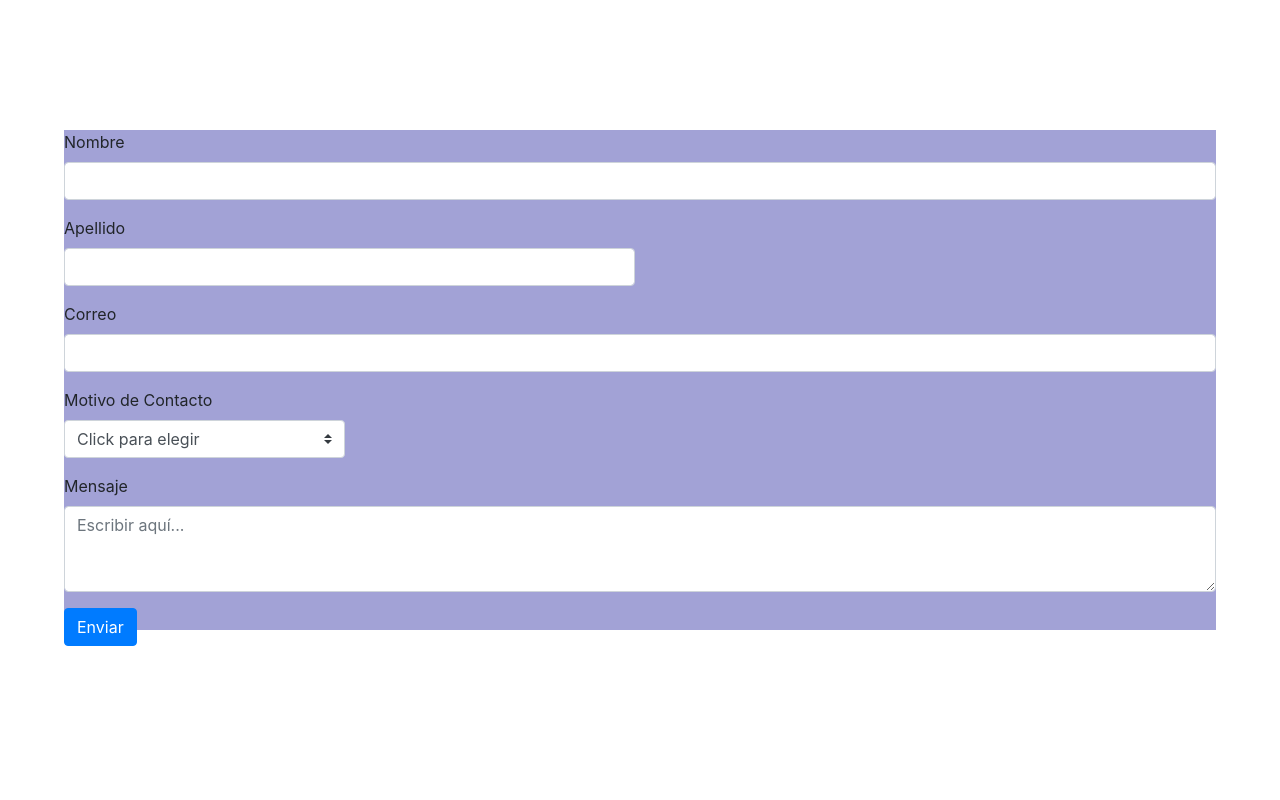
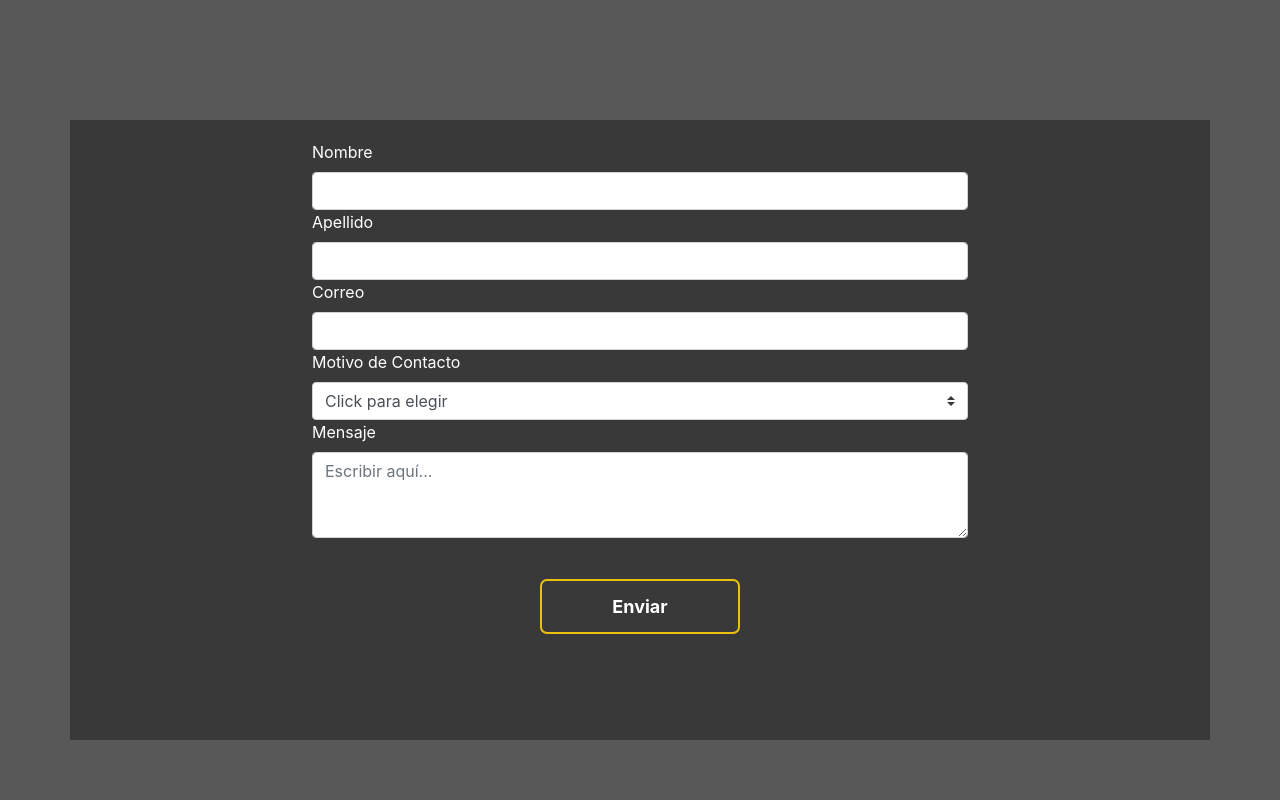
Before and after one commit to agustinfraile/webhoney, a website: page views/contacto.html in a window 1280 px wide. Shown: the part 1020-1820 px from the top of the page. Drawn offline with nearby package versions, Linux system fonts and the light colour scheme.

Commit message:
Agregando estilos a la seccion del formulario de contacto

```diff
--- a/assets/scss/componentes/_effects.scss
+++ b/assets/scss/componentes/_effects.scss
@@ -47,7 +47,7 @@ $sacar-subrayado: none;
     }
 
     a:hover {
-        color: #ffffff;
+        color: #434343;
         text-decoration: $sacar-subrayado;
     }
   }
--- a/assets/scss/componentes/_sizes.scss
+++ b/assets/scss/componentes/_sizes.scss
@@ -21,7 +21,7 @@ $h-galeria: auto;
 
 $h-contacto-full: 1500px;
 $h-contacto-main: 1000px;
-$h-contacto-sec: 500px;
+$h-contacto-sec: 620px;
 $h-contacto: 900px;
 
 $h-general: 100%;
--- a/assets/scss/estilos.scss
+++ b/assets/scss/estilos.scss
@@ -668,14 +668,23 @@ height: $h-index-main;
     #mainContacto {
         width: $w-general;
         height: $h-contacto-main;
+        padding: 240px 0px;
 
         .contactar {
             width: 90%;
             height: $h-contacto-sec;
-            margin-left: auto;
-            margin-right: auto;
-            margin-top: 250px;
-            background-color: rgba(113, 113, 192, 0.651);
+            display: flex;
+            justify-content: center;
+            background-color: #0000005b;
+
+            .formulario {
+                color: #ffffff;
+
+                .form-box {
+                    margin: 20px auto;
+                    width: 60%;
+                }
+            }
         }
     }
 }
--- a/views/contacto.html
+++ b/views/contacto.html
@@ -67,16 +67,16 @@
         </header>
 
         <!-- Cuerpo de la pagina -->
-        <main id="mainContacto">
+        <main id="mainContacto" class="bg-sobre-mi">
 
             <!-- Seccion de contacto -->
-            <section class="contactar bg-fondo">
+            <section class="contactar container">
 
                 <!-- Formulario de contacto -->
-                <form class="needs-validation" novalidate>
+                <form class="needs-validation formulario" novalidate>
 
-                    <div class="form-row">
-                        <div class="col-md-12 mb-3">
+                    <div class="form-row form-box">
+                        <div class="col-md-12 mb-12">
                             <label for="validationCustom01">Nombre</label>
                             <input type="text" class="form-control" id="validationCustom01" required autocomplete="on">
 
@@ -89,7 +89,7 @@
                             </div>
                         </div>
 
-                        <div class="col-md-6 mb-3">
+                        <div class="col-md-12 mb-12">
                             <label for="validationCustom02">Apellido</label>
                             <input type="text" class="form-control" id="validationCustom02"  required autocomplete="on">
 
@@ -101,10 +101,8 @@
                                 Por favor ingresá un apellido
                             </div>
                         </div>
-                    </div>
 
-                    <div class="form-row">
-                      <div class="col-md-12 mb-3">
+                      <div class="col-md-12 mb-12">
                             <label for="validationCustom03">Correo</label>
                             <input type="email" class="form-control" id="validationCustom03" required autocomplete="email">
 
@@ -117,7 +115,7 @@
                             </div>
                         </div>
 
-                        <div class="col-md-3 mb-3">
+                        <div class="col-md-12 mb-12">
                             <label for="validationCustom04">Motivo de Contacto</label>
 
                             <select class="custom-select" id="validationCustom04" required>
@@ -144,9 +142,9 @@
                         </div>
                     </div>
 
-                    <button class="btn btn-primary" type="submit">Enviar</button>
+                    <button class="botones" type="submit">Enviar</button>
 
-                  </form>
+                </form>
 
             </section>
 
```
Also changed, not shown: assets/css/archivo.css.
